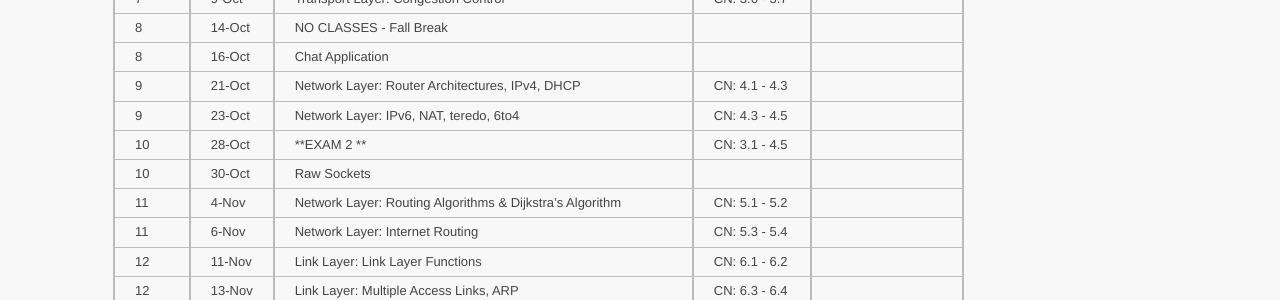
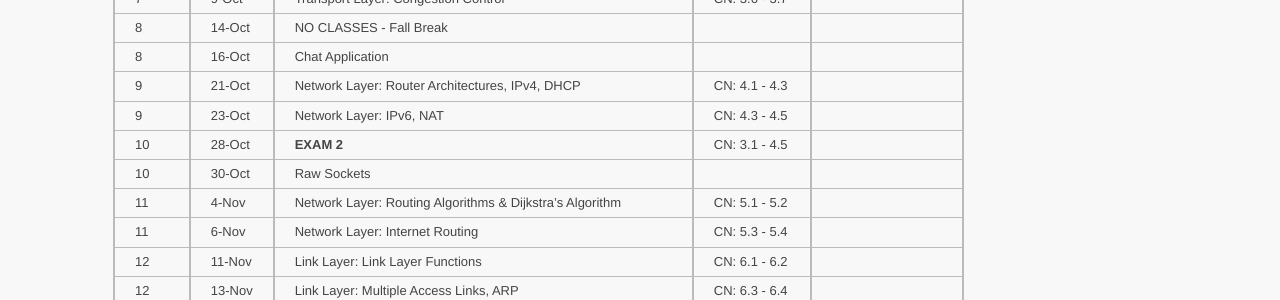
Before and after one commit to ycpcs/cs330-fall2025, a Jekyll site: the page built from schedule/index.md, in a window 1280 px wide. Shown: the part 567-867 px from the top of the page. Built offline with Jekyll 4.4.1, drawn with Linux system fonts in a browser that asks for light colours.

Commit message:
Update Schedule

```diff
--- a/schedule/index.md
+++ b/schedule/index.md
@@ -27,8 +27,8 @@ CN: [Computer Networking: A Top-Down Approach](https://www.pearson.com/us/higher
 | 8    | 14-Oct | NO CLASSES - Fall Break                                             |               |                                      |
 | 8    | 16-Oct | Chat Application                                                    |               |                                      |
 | 9    | 21-Oct | Network Layer: Router Architectures, IPv4, DHCP                     | CN: 4.1 - 4.3 |                                      |
-| 9    | 23-Oct | Network Layer: IPv6, NAT, teredo, 6to4                              | CN: 4.3 - 4.5 |                                      |
-| 10   | 28-Oct | **EXAM 2 **                                                         | CN: 3.1 - 4.5 |                                      |
+| 9    | 23-Oct | Network Layer: IPv6, NAT                                            | CN: 4.3 - 4.5 |                                      |
+| 10   | 28-Oct | **EXAM 2**                                                          | CN: 3.1 - 4.5 |                                      |
 | 10   | 30-Oct | Raw Sockets                                                         |               |                                      |
 | 11   | 4-Nov  | Network Layer: Routing Algorithms & Dijkstra's Algorithm            | CN: 5.1 - 5.2 |                                      |
 | 11   | 6-Nov  | Network Layer: Internet Routing                                     | CN: 5.3 - 5.4 |                                      |
```
